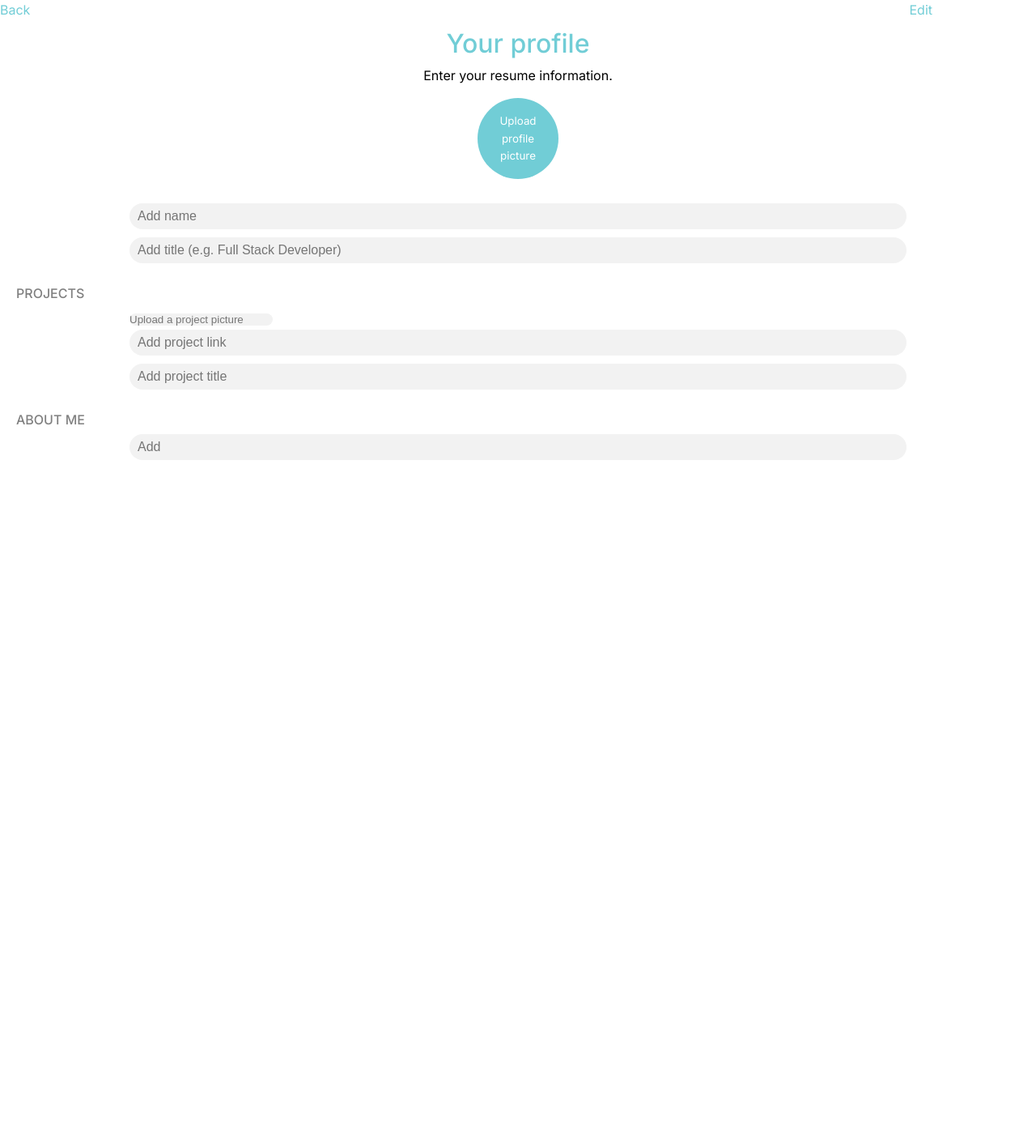
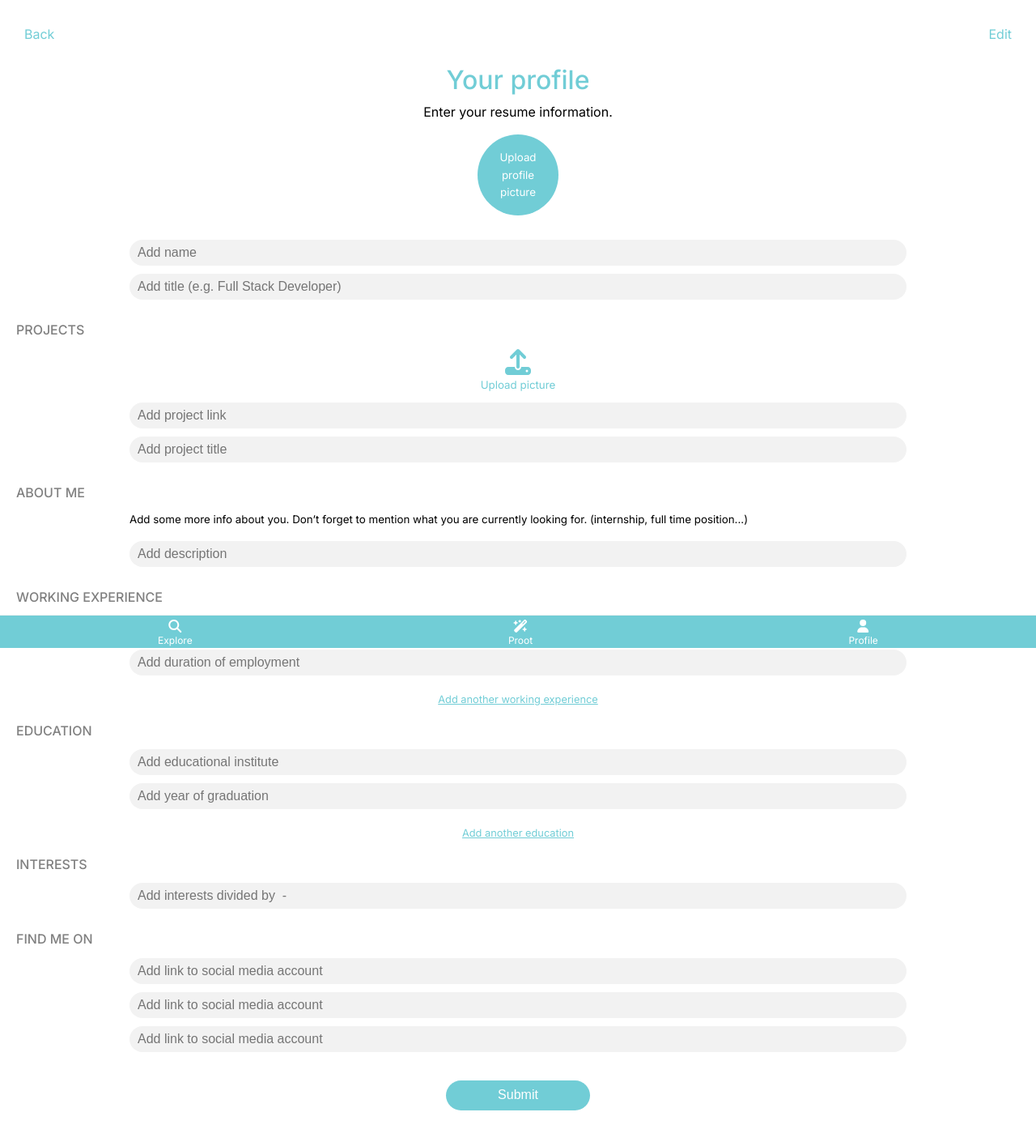
Before and after one commit to KaatWillems/bevisible, a React (Create React App) app: page /newprofile in a window 1280 px wide. Shown: the top 1410 px of the page at 81% size. Before the commit the page ends 800 px from the top, so only its background shows below. Built offline with nearby package versions, Linux system fonts and the light colour scheme.

Commit message:
navbar.js, finished newprofile, added margin 30px back to the back edit, made the back edit part work

```diff
--- a/src/components/Detailprofilepage.js
+++ b/src/components/Detailprofilepage.js
@@ -6,10 +6,12 @@ import { FontAwesomeIcon } from '@fortawesome/react-fontawesome'
 import { faLinkedin } from '@fortawesome/free-brands-svg-icons'
 import { faGithubSquare } from '@fortawesome/free-brands-svg-icons'
 import { faDribbbleSquare } from '@fortawesome/free-brands-svg-icons'
+import Navbar from './features/Navbar'
 
 
 function Detailprofilepage() {
   return (
+   <>
       <div className='Detailprofilepage-container'>
         <Backedit />
 
@@ -106,6 +108,9 @@ function Detailprofilepage() {
 
 
       </div>
+      <Navbar />
+   </>
+
   )
 }
 
--- a/src/components/Newprofile.js
+++ b/src/components/Newprofile.js
@@ -1,20 +1,33 @@
 import React from 'react'
 import Backedit from './features/Backedit'
 import Inputfield from './features/Inputfield'
+import Button from './features/Button'
+import { FontAwesomeIcon } from '@fortawesome/react-fontawesome'
+import { faUpload } from '@fortawesome/free-solid-svg-icons'
+import Navbar from './features/Navbar'
 
 function Newprofile() {
   return (
+   <>
+      <Backedit />
+      <div className='newprofile-container'>
 
-    <div className='newprofile-container'>
-       <Backedit />
-       <form>
+         <form id="newprofile">
 
           <div className='newprofile-top-container'>
               <h1 className='newprofile-title'> Your profile</h1>
               <div className='newprofile-subtitle'>Enter your resume information.</div>
-            <div className='blue-circle'>
-              <div className='uploadprofilepic'>Upload profile picture</div>
-              </div>
+
+              <input
+                className="newprofile-uploadinput"
+                id="uploadprofilepic"
+                name="uploadprofilepic"
+                type="file"
+                placeholder="Upload a profile picture"
+              />
+               <div className='blue-circle'> <label htmlFor="uploadprofilepic" className='label-upload-profile-pic'>Upload profile picture</label></div>
+
+
           </div>
 
 
@@ -35,16 +48,16 @@ function Newprofile() {
                 className="newprofile-uploadinput"
                 id="uploadfile"
                 name="uploadfile"
-              type="text"
+                type="file"
                 placeholder="Upload a project picture"
               />
-            <label for="uploadfile" className="upload-icon">
+              <label for="uploadfile" className="upload-icon-label">  <FontAwesomeIcon icon={faUpload} className='upload-icon'/> <br /> Upload picture  </label>
+              <div>
 
 
-            </label>
               </div>
 
-
+            </div>
 
               <Inputfield placeholder="Add project link" className="newprofile-input" />
 
@@ -52,21 +65,70 @@ function Newprofile() {
             </div>
           </div>
 
+
+
+
           <div className='newprofile-wrapper aboutmex-'>
             <div className='newprofile-smalltitle'>About me</div>
-          <div className='input-container'>
-
-            <Inputfield placeholder="Add " className="newprofile-input" />
-
-
+            <div className='input-container input-container-aboutme'>
+              <label htmlFor="about me" className="label-about-me"> Add some more info about you. Don’t forget to mention what you are currently looking for. (internship, full time position...) </label>
+              <Inputfield placeholder="Add description" className="newprofile-input" id="aboutme" />
             </div>
           </div>
 
 
+          <div className='newprofile-wrapper workexp-'>
+            <div className='newprofile-smalltitle'>Working experience</div>
+            <div className='input-container'>
+
+              <Inputfield placeholder="Add job position" className="newprofile-input" />
+              <Inputfield placeholder="Add duration of employment" className="newprofile-input" />
+
+              <a href="https://www.google.com/" className='add-another-link'>Add another working experience</a>
+            </div>
+          </div>
 
 
+          <div className='newprofile-wrapper eduaction-'>
+            <div className='newprofile-smalltitle'>Education</div>
+            <div className='input-container'>
+
+              <Inputfield placeholder="Add educational institute" className="newprofile-input" />
+              <Inputfield placeholder="Add year of graduation" className="newprofile-input" />
+
+              <a href="https://www.google.com/" className='add-another-link'>Add another education</a>
+            </div>
+          </div>
+
+
+          <div className='newprofile-wrapper interests-'>
+            <div className='newprofile-smalltitle'>Interests</div>
+            <div className='input-container'>
+
+              <Inputfield placeholder="Add interests divided by  -" className="newprofile-input" />
+            </div>
+          </div>
+
+
+          <div className='newprofile-wrapper findmeon-'>
+            <div className='newprofile-smalltitle'>Find me on</div>
+            <div className='input-container'>
+
+              <Inputfield placeholder="Add link to social media account"  className="newprofile-input" />
+              <Inputfield placeholder="Add link to social media account"  className="newprofile-input" />
+              <Inputfield placeholder="Add link to social media account"  className="newprofile-input" />
+
+            </div>
+
+
+          </div>
+
          </form>
+         <div className='newprofile-btn-container'>
+           <Button form="newprofile" value="Submit" /></div>
       </div>
+      <Navbar />
+   </>
   )
 }
 
--- a/src/components/features/Backedit.js
+++ b/src/components/features/Backedit.js
@@ -1,12 +1,27 @@
 import React from 'react'
+import { useNavigate } from 'react-router-dom';
+
 
 function Backedit() {
-  return (
-    <div className='backedit-container'>
-        <a href="">Back</a>
+
+
+    const navigate = useNavigate();
+    return (
+      <div className='backedit-container'>
+        <a onClick={() => navigate(-1)}>Back</a>
         <a href="">Edit</a>
     </div>
-  )
-}
+
+    )
+
+
+  }
+  // return (
+  //   <div className='backedit-container'>
+  //      <a href="">Back</a>
+  //       <a href="">Edit</a>
+  //   </div>
+  // )
+
 
 export default Backedit
--- a/src/components/features/Button.js
+++ b/src/components/features/Button.js
@@ -2,7 +2,7 @@ import React from 'react'
 
 function Button(props) {
   return (
-    <button type="submit">Button</button>
+    <button type="submit" >{(props.value)}</button>
 
   )
 }
--- a/src/components/features/Header.js
+++ b/src/components/features/Header.js
@@ -2,7 +2,6 @@ import React from 'react';
 import { Link } from "react-router-dom";
 import Detailprofilepage from "../Detailprofilepage"
 import Backedit from './Backedit'
-import Searchinput from './Searchinput'
 
 const Header = () => {
     return (
@@ -12,7 +11,7 @@ const Header = () => {
         <Backedit />
         <h1> Be Visible</h1>
         <h2> Find a developer </h2>
-        <Searchinput />
+
         </div>
         </>
     );
--- /dev/null
+++ b/src/components/features/Navbar.js
@@ -0,0 +1,28 @@
+import React from 'react'
+import { FontAwesomeIcon } from '@fortawesome/react-fontawesome'
+import { faSearch } from '@fortawesome/free-solid-svg-icons'
+import { faUser } from '@fortawesome/free-solid-svg-icons'
+import { faWandMagicSparkles } from '@fortawesome/free-solid-svg-icons'
+
+function Navbar() {
+  return (
+    <div className='navbar-container'>
+
+        <div className='navbar-icon explore-icon'>
+            <FontAwesomeIcon icon={faSearch} />
+            <p className='text-icon-nav'>Explore</p>
+            </div>
+        <div className='navbar-icon proot-icon'>
+        <FontAwesomeIcon icon={faWandMagicSparkles} />
+        <p className='text-icon-nav'>Proot</p>
+        </div>
+        <div className='navbar-icon profile-icon'>
+        <FontAwesomeIcon icon={faUser} />
+       <p className='text-icon-nav'> Profile</p>
+        </div>
+
+    </div>
+  )
+}
+
+export default Navbar
--- a/src/index.css
+++ b/src/index.css
@@ -135,10 +135,14 @@ h3 {
 
 /* ============================ 4.1. Header ============================ */
 
+
+
 .backedit-container {
   display:flex;
   justify-content: space-between;
-  width: 90%;
+  margin-top:30px;
+  margin-left:30px;
+  margin-right:30px;
 }
 
 a {
@@ -156,6 +160,43 @@ box-shadow: 0px 5px 10px 0px rgba(0, 0, 0, 0.5)
 }
 /* ============================ 4.2. Navbar ============================ */
 
+.navbar-container {
+  /* height: 5vh; */
+  width: 100vw;
+  display:flex;
+  justify-content: space-around;
+  align-items:center;
+  position:fixed;
+  bottom: 0;
+  background-color: var(--clr-blue);
+  border-top: 0.5px solid var(--clr-grey-light)
+}
+
+.navbar-icon {
+  display:flex;
+  flex-direction: column;
+  align-items: space-around;
+  margin-top:5px;
+  color:white;
+}
+
+.navbar-icon {
+  display:flex;
+  flex-direction: column;
+  align-items: space-around;
+  margin-top:5px;
+  color:white;
+}
+
+.text-icon-nav{
+  font-size: 9pt;
+
+}
+
+.text-icon-nav.active{
+  text-decoration: underline;
+
+}
 
 /* ============================ 5. ICONS ============================ */
 
@@ -233,8 +274,12 @@ button {
   border-radius: 30px;
   border:none;
   transition: .3s ease-out;
-  padding: .4em 1em;
+  padding: 0.6rem 4rem;
   width: fit-content;
+  background-color: var(--clr-blue);
+  color:white;
+  font-size: 1rem;
+
 
 }
 
@@ -408,6 +453,7 @@ align-self: end;}
   display:flex;
   flex-direction:column;
   align-items: center;
+  margin-top:15px;
 }
 
 .newprofile-title {
@@ -440,6 +486,12 @@ align-self: end;}
   width: 70%;
 }
 
+.label-upload-profile-pic{
+  font-size: 10pt;
+  color:white;
+  width: 70%;
+}
+
 .newprofile-wrapper {
   display:flex;
   flex-direction: column;
@@ -454,6 +506,7 @@ align-self: end;}
 
 }
 
+
 .newprofile-input{
   background-color: var(--clr-grey-light);
   height: 2rem;
@@ -462,11 +515,34 @@ align-self: end;}
   font-size:1rem;
 }
 
+.label-about-me {
+  font-size: 10pt;
+  margin-bottom:15px;
+}
+
+.newprofile-uploadinput-container{
+  display:flex;
+  flex-direction: column;
+  align-items: center;
+}
 .newprofile-uploadinput {
-  background-color: var(--clr-grey-light);
+
+ display:none;
 
 
+}
 
+.upload-icon {
+  color: var(--clr-blue);
+  font-size:2rem;
+
+}
+
+.upload-icon-label{
+  font-size:10pt;
+  margin-bottom: 10px;
+  text-align: center;
+  color:var(--clr-blue);
 }
 
 .newprofile-smalltitle{
@@ -475,7 +551,21 @@ color:grey;
 font-weight: 500;
 font-size: 1rem;
 margin-top:15px;
-margin-bottom:5px;
+margin-bottom:10px;
 align-self:flex-start;
 margin-left:20px;
 }
+
+.add-another-link {
+  text-decoration: underline;
+  text-align: center;
+  font-size:0.8rem;
+  margin-top:10px;
+}
+
+.newprofile-btn-container {
+  display: flex;
+  justify-content: center;
+  margin-top:25px;
+  margin-bottom:75px;
+}
```
Lines whose indentation alone changed are shown as unchanged.
